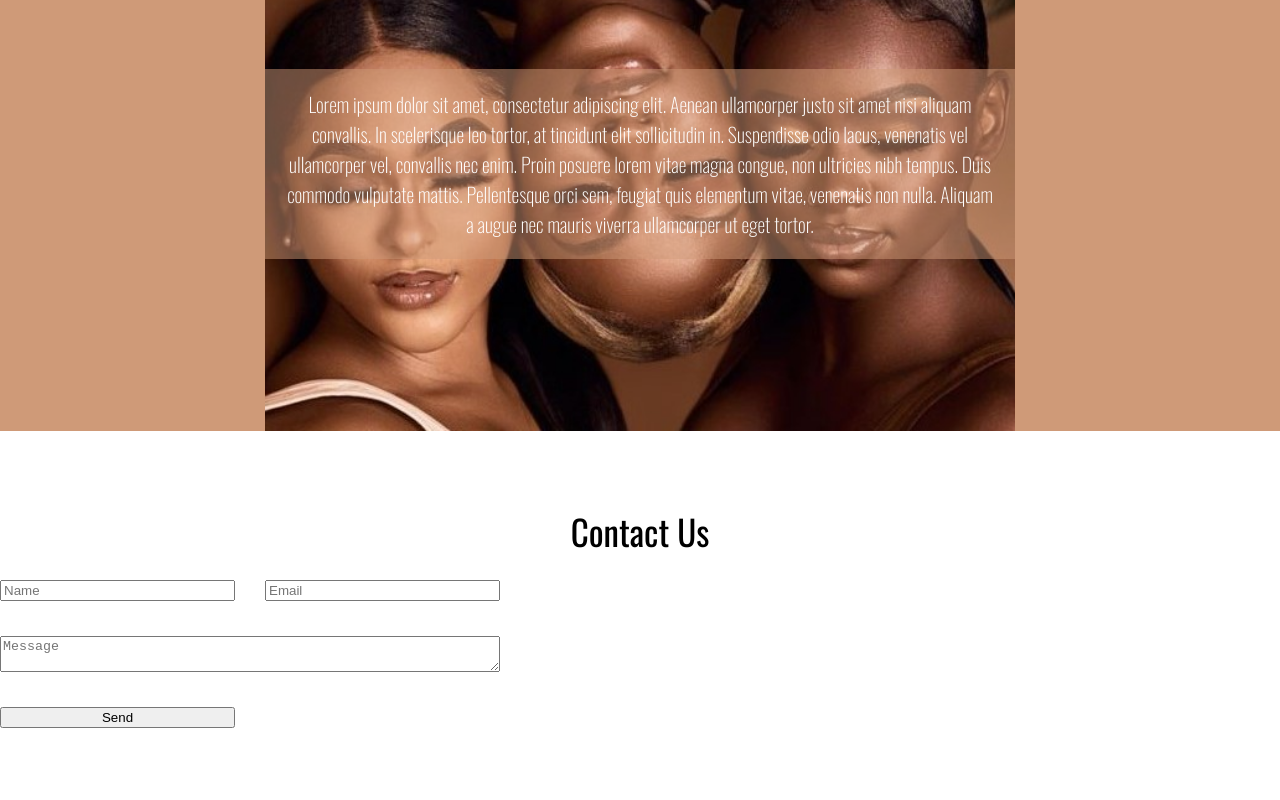
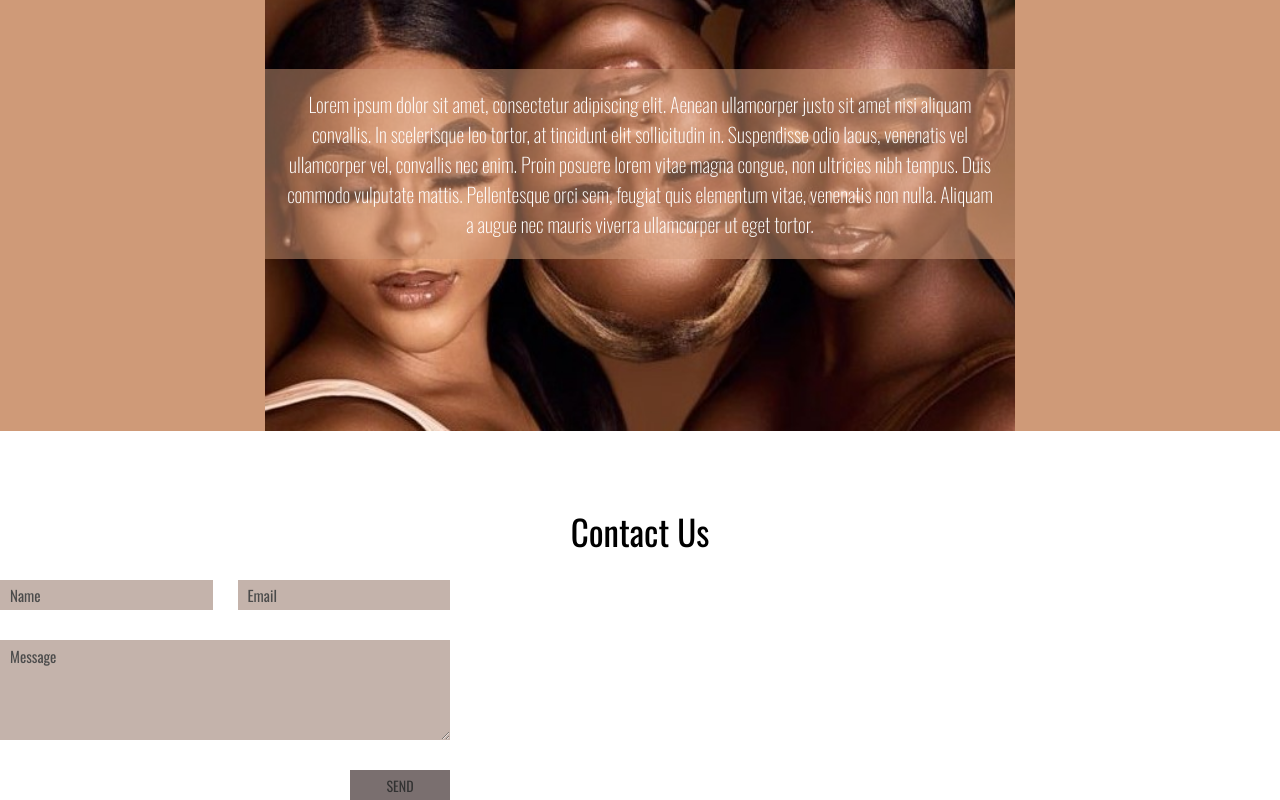
Before and after one commit to keMoleseng/salon-app, a React (Create React App) app: page / in a window 1280 px wide. Shown: the part 2288-3088 px from the top of the page. Before the commit the page ends 3016 px from the top, so only its background shows below. Built offline with nearby package versions, Linux system fonts and the light colour scheme; a web font is replaced by a local one.

Commit message:
styling on contact us form

```diff
--- a/src/components/ContactUs.js
+++ b/src/components/ContactUs.js
@@ -34,14 +34,14 @@ export default function ContactUs(){
                                     type="text"
                                     name="user_name"
                                     placeholder='Name'
-                                    className='name'
+                                    className='name input-box'
                                     required
                                     />
                             <input
                                     type="email"
                                     name="user_email"
                                     placeholder="Email"
-                                    className='email'
+                                    className='email input-box'
                                     required
                             />
 
@@ -53,7 +53,7 @@ export default function ContactUs(){
                                     required
                         />
                         <button id ="btn" type='submit' className='submit-btn'>
-                            Send
+                            SEND
                         </button>
                     </form>
                 </span>
--- a/src/contact.css
+++ b/src/contact.css
@@ -12,26 +12,89 @@
 form {
     display: grid;
     grid-template-columns: auto auto;
-    width: 500px;
-    gap: 35px 30px;
+    width: 450px;
+    gap: 30px 25px;
 }
 
 .name {
     grid-column-start: 1;
     grid-column-end: 2;
+
 }
 
 .email {
     grid-column-start: 2;
     grid-column-end: 3;
+
 }
 
 .textarea {
     grid-column-start: 1;
     grid-column-end: 3;
+    height: 50px;
+    border: none;
+    background-color: #ac9488;
+    opacity: 0.7;
+    height: 100px;
+    padding-left: 10px;
+    padding-top: 5px;
+
+    font-family: 'Oswald', sans-serif;
+    font-size: 15px;
+    font-weight: 400;
+    color: black;
 }
 
-.btn-submit {
-    grid-column-start: 1;
+.input-box {
+    border: none;
+    background-color: #ac9488;
+    opacity: 0.7;
+    height: 30px;
+    padding-left: 10px;
+
+    font-family: 'Oswald', sans-serif;
+    font-size: 15px;
+    font-weight: 400;
+    color: black;
+}
+
+.input-box:focus, .textarea:focus {
+    outline: 0;
+    border-top: 2px solid black;
+}
+
+.input-box::placeholder, textarea::placeholder {
+    color: black;
+    font-size: 15px;
+    font-weight: 400;
+    font-family: 'Oswald', sans-serif;
+}
+
+.submit-btn {
+    grid-column-start: 2;
     grid-column-end: 3;
+    width: 100px;
+    height: 30px;
+    justify-self: end;
+
+    display: flex;
+    justify-content: center;
+    align-items: center;
+    padding: 5px 20px;
+
+    border: none;
+    background-color: #5a4c4c;
+    opacity: 0.8;
+    cursor: pointer;
+
+    color: blCK;
+    font-size: 14px;
+    font-weight: 400;
+    font-family: 'Oswald', sans-serif;
+
+
 }
+
+.submit-btn:focus {
+    border-top: 2px solid black;
+}
```
